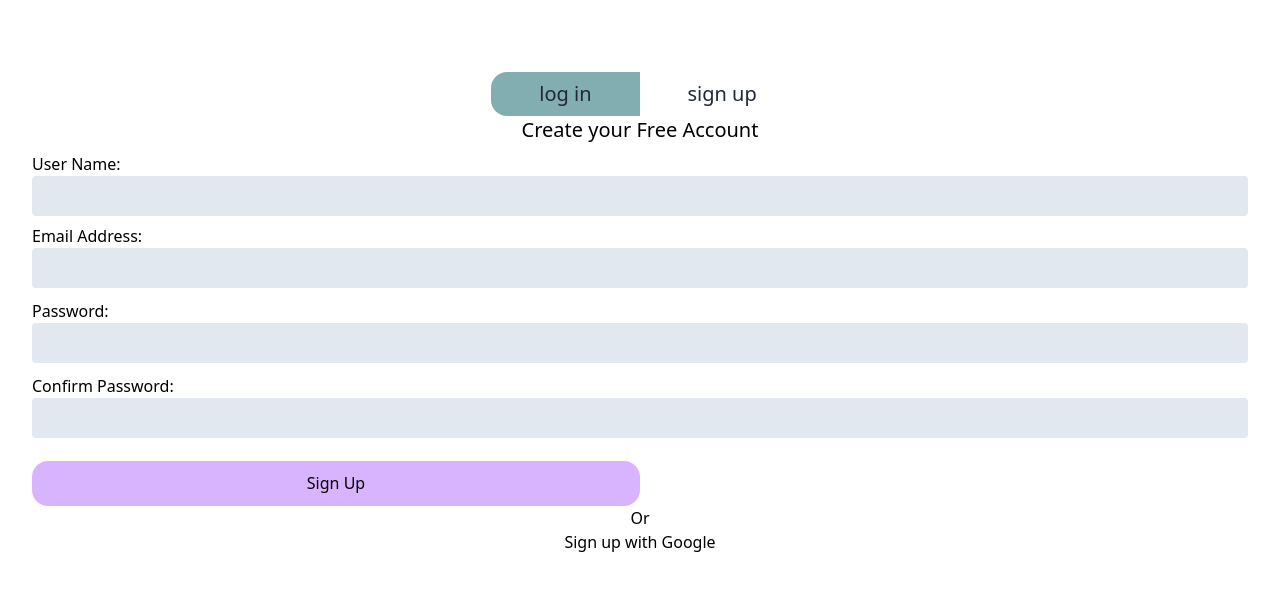
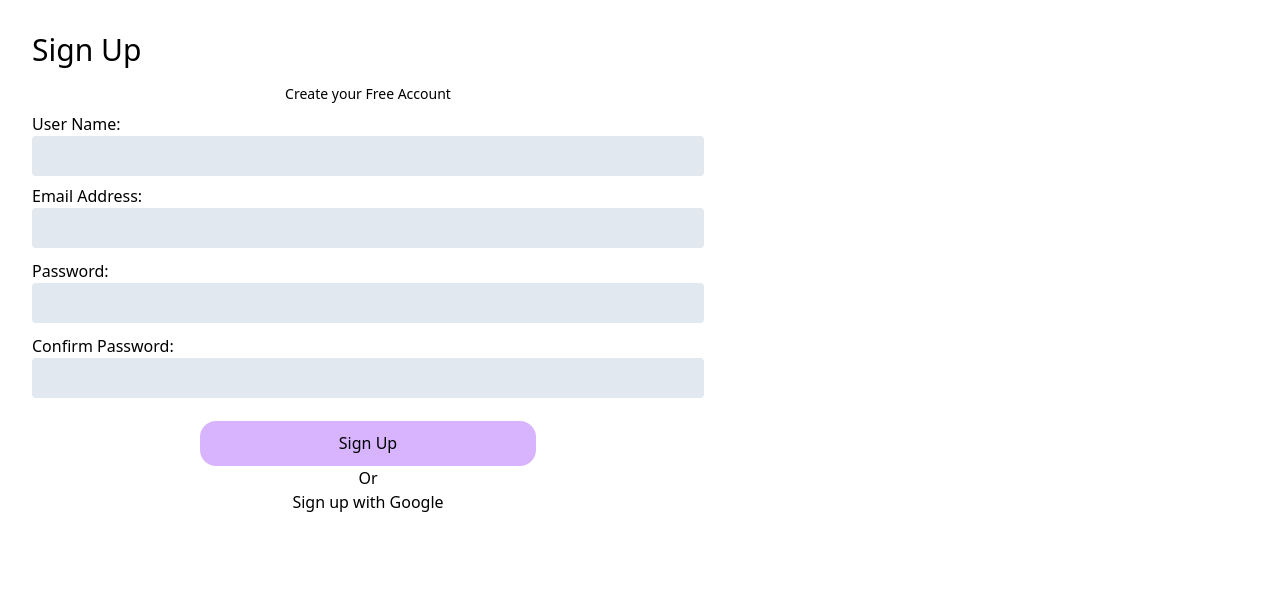
Before and after one commit to PenguinPepper/recallriot, a React (Vite) app in the folder frontend/: page / in a window 1280 px wide. Shown: the top 590 px of the page. Built offline with nearby package versions, Linux system fonts and the light colour scheme.

Commit message:
Edit signup page to match UI design

```diff
--- /dev/null
+++ b/frontend/src/components/bgShpes.jsx
@@ -0,0 +1,14 @@
+/* eslint-disable */
+import React from 'react';
+
+const BgShapes = () => {
+    return (
+        <section className='h-screen'>
+            <article className='max-w-xl border-2'></article>
+            <article></article>
+
+        </section>
+    );
+};
+
+export default BgShapes;
--- a/frontend/src/pages/signup.jsx
+++ b/frontend/src/pages/signup.jsx
@@ -24,10 +24,12 @@ const Signup = () => {
     }
 
     return (
-        <section className='display'>
-            <ToggleButton />
-            <section className='min-md:w-11/12'>
-                <p className='text-xl '>Create your Free Account</p>
+        <section className=''>
+            {/* <ToggleButton /> */}
+            <h1 className='text-3xl text-left pt-0 mt-0 pb-2'>Sign Up</h1>
+            <section className='display pt-2 bg-white'></section>
+            <section className='max-w-2xl bg-white'>
+                <p className='text-sm '>Create your Free Account</p>
 
                 <form className='flex flex-col' onSubmit={handleSubmit(SignUp)}>
                     <label htmlFor="userName" className='formLabel'>User Name:</label>
@@ -97,8 +99,9 @@ const Signup = () => {
                     {errors.confirmation && (
                         <span className="errorMessage">{errors.confirmation.message}</span>
                     )}
-
-                    <button type="submit" className='formButon bg-purple-300 w-1/2 justify-self-center'>Sign Up</button>
+                    <section className=''>
+                        <button type="submit" className='formButon bg-purple-300 w-1/2 justify-self-center'>Sign Up</button>
+                    </section>
                 </form>
                 <p>Or</p>
                 <p> Sign up with Google</p>
```
Also changed, not shown: frontend/src/assets/bg-image.svg (added).
